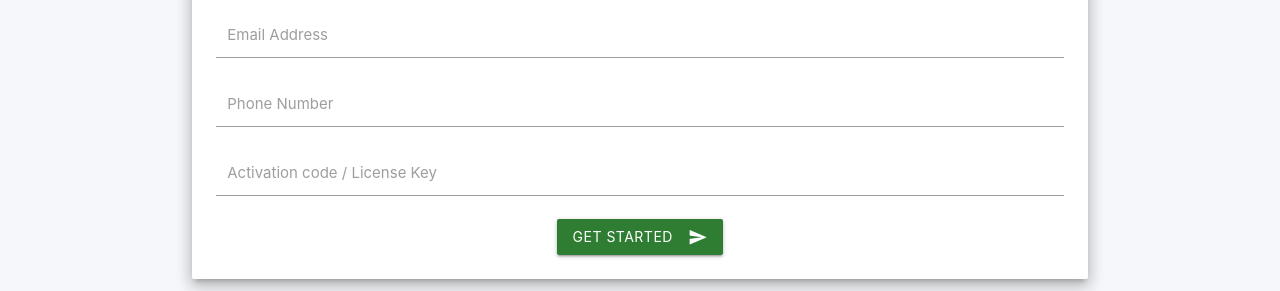
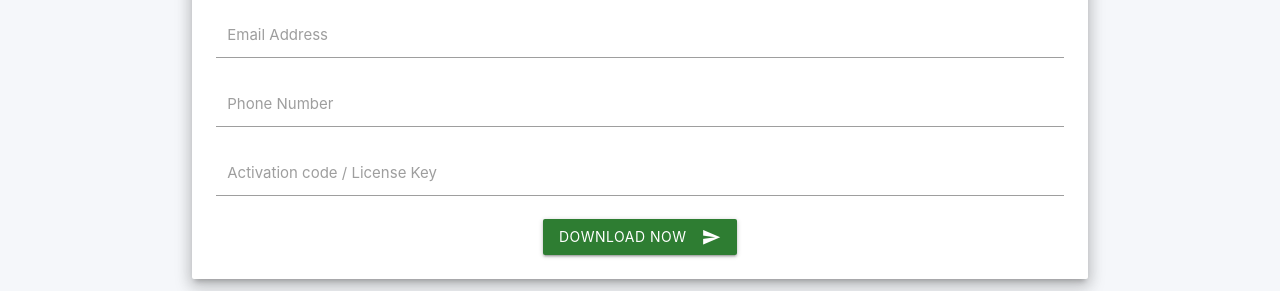
Before and after one commit to userpagehrblock/userpagehrblock.github.io, a plain HTML site: page index.html in a window 1280 px wide. Shown: the part 482-773 px from the top of the page. Drawn offline with nearby package versions, Linux system fonts and the light colour scheme.

Commit message:
Update index.html

```diff
--- a/index.html
+++ b/index.html
@@ -145,7 +145,7 @@ window.smartsupp||(function(d) {
         <!-- BUTTON -->
         <div class="col s12 center">
           <button class="btn waves-effect waves-light btn-main" type="submit">
-            Get Started
+            Download Now
             <i class="material-icons right">send</i>
           </button>
         </div>
```
